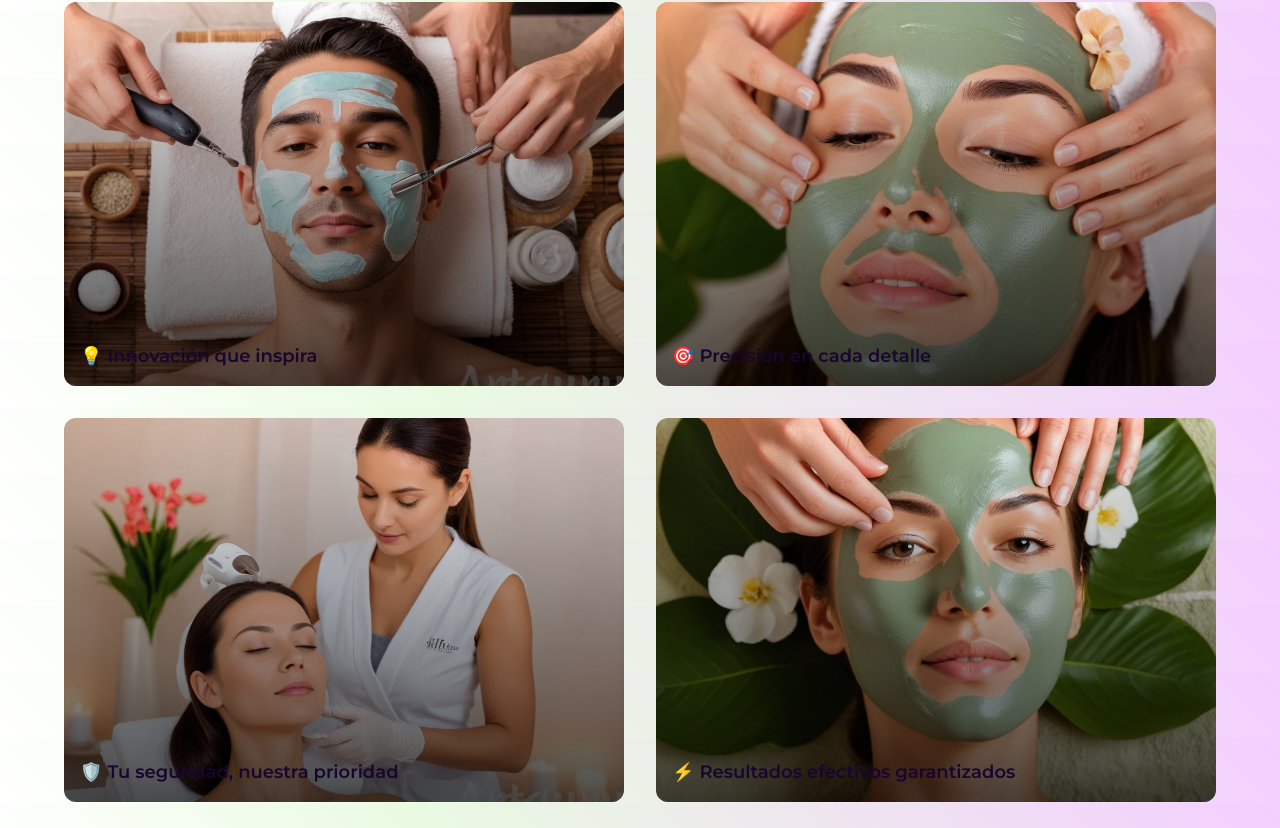
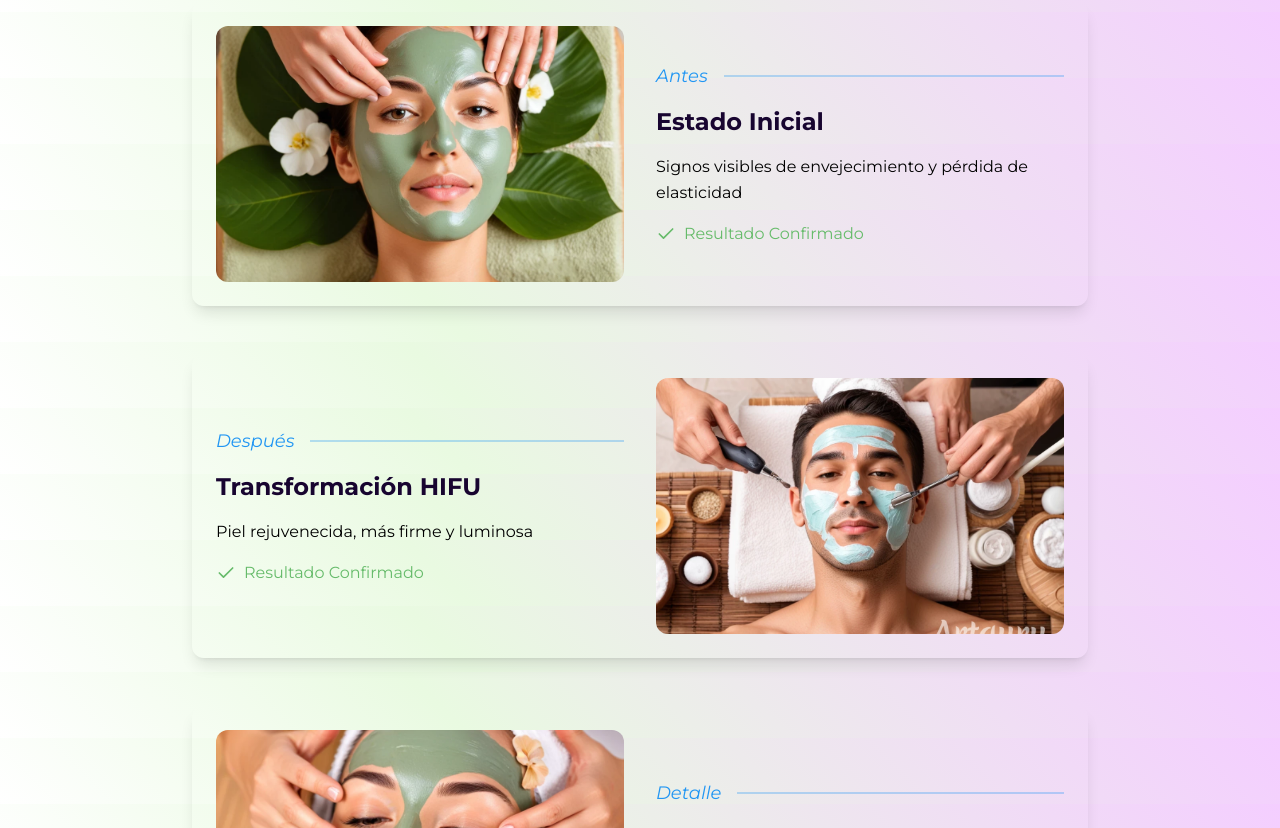
Before and after one commit to frankalessandro/Spa-SaludYVida, a React (Vite) app: page /hifu-7d in a window 1280 px wide. Shown: the part 912-1740 px from the top of the page. Built offline with nearby package versions, Linux system fonts and the light colour scheme; a web font is replaced by a local one.

Commit message:
fix section

```diff
--- a/package.json
+++ b/package.json
@@ -31,6 +31,7 @@
     "@types/react-dom": "18.2.18",
     "@vitejs/plugin-react": "4.2.1",
     "autoprefixer": "10.4.16",
+    "daisyui": "^4.12.14",
     "postcss": "8.4.32",
     "tailwindcss": "3.4.0",
     "vite": "^5.4.11"
--- /dev/null
+++ b/src/components/RealResultsTimeline.jsx
@@ -0,0 +1,110 @@
+import React, { useEffect } from 'react';
+import ScrollReveal from 'scrollreveal';
+import { Check } from 'lucide-react';
+
+// Image imports
+import img1 from "../assets/img/hifu/hifu4.webp";
+import img2 from "../assets/img/hifu/hifu2.webp";
+import img3 from "../assets/img/hifu/hifu3.webp";
+import img4 from "../assets/img/hifu/hifu1.webp";
+
+export const RealResultsTimeline = () => {
+  const timelineItems = [
+    {
+      time: "Antes",
+      title: "Estado Inicial",
+      description: "Signos visibles de envejecimiento y pérdida de elasticidad",
+      image: img4
+    },
+    {
+      time: "Después",
+      title: "Transformación HIFU",
+      description: "Piel rejuvenecida, más firme y luminosa",
+      image: img1
+    },
+    {
+      time: "Detalle",
+      title: "Contorno Facial",
+      description: "Definición mejorada y lifting natural sin cirugía",
+      image: img2
+    },
+    {
+      time: "Resultado Final",
+      title: "Resultado Integral",
+      description: "Rejuvenecimiento completo con técnica no invasiva",
+      image: img3
+    }
+  ];
+
+  useEffect(() => {
+    ScrollReveal().reveal('.timeline-item', {
+      origin: 'bottom',
+      distance: '50px',
+      duration: 800,
+      easing: 'ease-in-out',
+      interval: 200,
+    });
+  }, []);
+
+  return (
+    <section className="py-20 px-4 bg-slate-900">
+      <h2 className="text-4xl font-bold text-center text-textDark mb-16">
+        Resultados Reales
+      </h2>
+
+      <div className="max-w-4xl mx-auto space-y-12">
+        {timelineItems.map((item, index) => (
+          <div
+            key={index}
+            className={`
+              timeline-item
+              flex flex-col
+              ${index % 2 === 0 ? 'md:flex-row' : 'md:flex-row-reverse'}
+              items-center
+              gap-8
+              bg-slate-800/50
+              p-6
+              rounded-xl
+              shadow-lg
+              hover:bg-slate-800/70
+              transition-all
+              duration-300
+            `}
+          >
+            {/* Imagen */}
+            <div className="w-full md:w-1/2 rounded-xl overflow-hidden">
+              <img
+                src={item.image}
+                alt={`Resultado ${index + 1}`}
+                className="w-full h-64 object-cover transition-transform duration-300"
+              />
+            </div>
+
+            {/* Contenido de texto */}
+            <div className="w-full md:w-1/2 space-y-4">
+              <div className="flex items-center space-x-4">
+                <span className="text-blue-500 font-mono italic text-lg">
+                  {item.time}
+                </span>
+                <div className="flex-grow h-0.5 bg-blue-500/30"></div>
+              </div>
+
+              <h3 className="text-2xl font-bold text-textDark">
+                {item.title}
+              </h3>
+
+              <p className="text-textLight leading-relaxed">
+                {item.description}
+              </p>
+
+              <div className="flex items-center space-x-2 text-green-400">
+                <Check className="w-5 h-5" />
+                <span>Resultado Confirmado</span>
+              </div>
+            </div>
+          </div>
+        ))}
+      </div>
+    </section>
+  );
+};
--- a/src/components/ServiciosPages/Hifu.jsx
+++ b/src/components/ServiciosPages/Hifu.jsx
@@ -7,6 +7,7 @@ import { FooterWithLogo } from "../Footer";
 import { useInView } from 'react-intersection-observer';
 import AOS from 'aos';
 import 'aos/dist/aos.css';
+import { RealResultsTimeline } from "../RealResultsTimeline";
 
 // Image imports
 import img1 from "../../assets/img/hifu/hifu4.webp";
@@ -141,44 +142,9 @@ export const Hifu = () => {
           </div>
         </motion.section>
 
-        {/* Antes/Después Gallery - Preserved Original Design */}
-        <section className="py-20 px-4">
-          <h2 className="text-4xl font-bold text-center text-textDark mb-16">Resultados Reales</h2>
-          <div className="max-w-6xl mx-auto grid grid-cols-1 md:grid-cols-2 gap-8">
-            {images.map((image, index) => (
-              <motion.div
-                key={index}
-                ref={processRef}
-                className="relative group cursor-pointer"
-                data-aos={index % 2 === 0 ? "fade-up-right" : "fade-up-left"}
-                data-aos-delay={index * 100}
-                whileHover={{
-                  scale: 1.05,
-                  rotate: index % 2 === 0 ? -2 : 2
-                }}
-                transition={{ duration: 0.3 }}
-              >
-                <div className="relative h-96 overflow-hidden rounded-xl">
-                  <img
-                    src={image}
-                    alt={`Resultado ${index + 1}`}
-                    className={`w-full h-full object-cover transform transition-transform duration-1000 ${processInView ? 'scale-110' : 'group-hover:scale-110'}`}
-                  />
-                  <div
-                    className={`absolute inset-0 bg-gradient-to-t from-black/70 to-transparent transition-opacity duration-300 ${processInView ? 'opacity-100' : 'opacity-0 group-hover:opacity-100'}`}
-                  />
-                  <div
-                    className={`absolute bottom-4 left-4 text-textDark text-lg font-semibold transition-opacity duration-300 ${processInView ? 'opacity-100' : 'opacity-0 group-hover:opacity-100'}`}
-                  >
-                    {textImages[index]}
-                  </div>
-                </div>
-              </motion.div>
-            ))}
-          </div>
-        </section>
+        {/* Antes/Después Gallery - Enhanced Timeline */}
+        <RealResultsTimeline />
 
-        {/* Proceso de Tratamiento - Enhanced Interactions */}
         <motion.section
           ref={processRef}
           className="py-20 px-4 bg-slate-800/50"
--- a/tailwind.config.js
+++ b/tailwind.config.js
@@ -77,6 +77,7 @@ export default withMT({
       }
     },
   },
-  plugins: [scrollbarHide],
+  plugins: [scrollbarHide, require('daisyui'),
+  ],
 
 });
```
Also changed, not shown: 1 other file (tests, documents, lock files or other folders).
